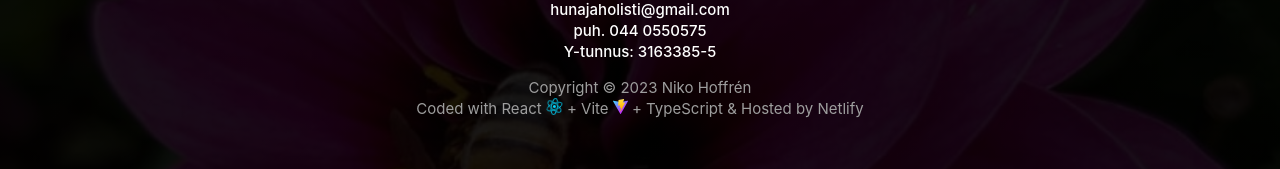
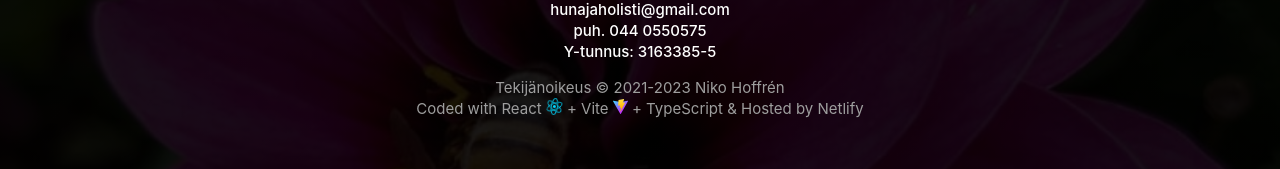
Before and after one commit to nikohoffren/hunajaholisti-website, a React (Vite) app: page /verkkokauppa in a window 1280 px wide. Shown: the part 195-364 px from the top of the page. Built offline with nearby package versions, Linux system fonts and the light colour scheme; a web font is replaced by a local one.

Commit message:
change footer info

```diff
--- a/src/pages/Footer.tsx
+++ b/src/pages/Footer.tsx
@@ -41,7 +41,7 @@ export default function Footer() {
             </div>
 
             <footer className="section">
-                <div className="grey-text center">Copyright &#169; 2023 Niko Hoffrén<br />Coded with React <a href="https://reactjs.org/" target="_blank"><img src="/react.svg" className="logos" alt="React logo" /></a> + Vite <a href="https://vitejs.dev/" target="_blank"><img src="/vite.svg" className="logos" alt="Vite logo" /></a> + TypeScript & Hosted by Netlify</div>
+                <div className="grey-text center">{language === "fi" ? "Tekijänoikeus" : "Copyright"} &#169; 2021-2023 Niko Hoffrén<br />Coded with React <a href="https://reactjs.org/" target="_blank"><img src="/react.svg" className="logos" alt="React logo" /></a> + Vite <a href="https://vitejs.dev/" target="_blank"><img src="/vite.svg" className="logos" alt="Vite logo" /></a> + TypeScript & Hosted by Netlify</div>
             </footer>
         </div>
     </>
```
Also changed, not shown: 18 other files (tests, documents, lock files or other folders).
